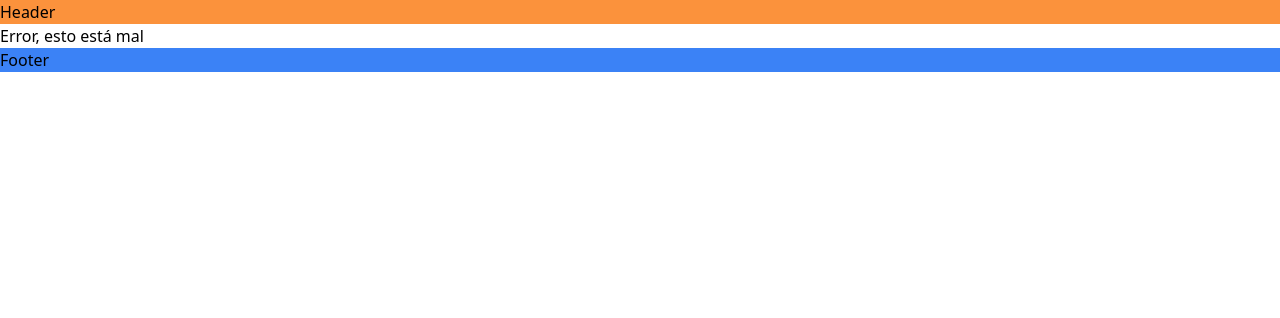
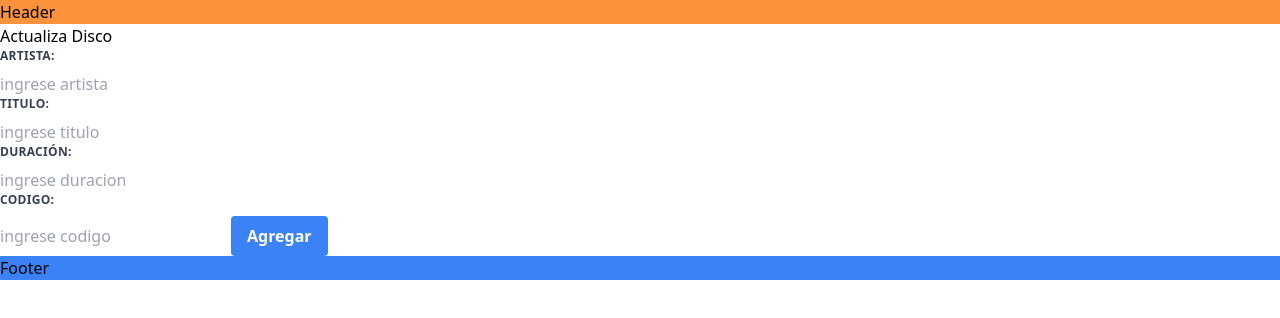
Before and after one commit to Joacomere/CrudDiscosFront, a React (Vite) app: page /actualiza-disco/1 in a window 1280 px wide. Shown: the top 318 px of the page. Built offline with nearby package versions, Linux system fonts and the light colour scheme; no server answers.

Commit message:
agregamos los botones y funciones actualizar y borrar disco

```diff
--- a/src/componentes/ComponenteDisco.jsx
+++ b/src/componentes/ComponenteDisco.jsx
@@ -1,15 +1,23 @@
-import React, { useState } from 'react'
-import {guardaDiscoServicio} from '../servicios/DiscoServicio'
-import { useNavigate } from 'react-router-dom'
+import React, { useState, useEffect } from 'react'
+import {traeDisco, guardaDiscoServicio, actualizaDisco} from '../servicios/DiscoServicio'
+import { useNavigate, useParams } from 'react-router-dom'
 
 export default function ComponenteDisco() {
 
     let classNameError ="shadow appearance-none border border-red-500 rounded py-2 px-3 text-gray-700 mb-3 leading-tight focus:outline-none focus:shadow-outline"
+
     const [artista, setArtista]=useState('')
+
     const [titulo, setTitulo]=useState('')
+
     const [duracion, setDuracion]=useState('')
+
     const [cod, setCodigo]=useState('')
+
     const navegador = useNavigate()
+
+    const {id} = useParams()
+
     const [errores,setErrores] = useState({
         artista:'',
         titulo: '',
@@ -17,18 +25,40 @@ export default function ComponenteDisco() {
         cod: ''
     })
 
+    useEffect (() => {
+        if(id){
+            traeDisco(id).then((respuesta)=> {
+                setArtista(respuesta.data.artista),
+                setTitulo(respuesta.data.titulo),
+                setDuracion(respuesta.data.duracion),
+                setCodigo(respuesta.data.cod)
+            }).catch(error => {
+                console.log(error);
+            })
+        }
+    }, [id])
 
-     function guardaDisco(e){
+     function guardaOActualizaDisco(e){
         e.preventDefault();
 
         if(validaFormulario()){
             const disco = {titulo,artista,cod,duracion}
             console.log(disco)
-
-            guardaDiscoServicio(disco).then((respuesta) =>{
-                console.log(respuesta.data);
-                navegador('/discos')
-            })
+            if(id){
+                actualizaDisco(disco, id).then((respuesta)=>{
+                    console.log(respuesta.data);
+                    navegador('/discos');
+                }).catch(error =>{
+                    console.log(error)
+                })
+            }else{
+                guardaDiscoServicio(disco).then((respuesta) =>{
+                    console.log(respuesta.data);
+                    navegador('/discos')
+                }).catch(error => {
+                    console.log(error);
+                })
+            }
         }
 
     }
@@ -70,10 +100,19 @@ export default function ComponenteDisco() {
 
         return valido
     }
+    function paginaTitulo(){
+        if(id){
+            return <h2>Actualiza Disco</h2>
+        }else{
+            return <h2>Agrega Disco</h2>
+        }
+    }
 
   return (
     <div>
-        <h2>Agregar Disco</h2>
+        {
+            paginaTitulo()
+        }
         <form>
             <label class="block uppercase tracking-wide text-gray-700 text-xs font-bold mb-2" for="grid-first-name">Artista:</label>
             <input type='text'
@@ -115,7 +154,7 @@ export default function ComponenteDisco() {
 
             </input>
             {errores.cod && <div className=''>{errores.cod}</div>}
-            <button class="bg-blue-500 hover:bg-blue-700 text-white font-bold py-2 px-4 rounded" onClick={guardaDisco}>Agregar</button>
+            <button class="bg-blue-500 hover:bg-blue-700 text-white font-bold py-2 px-4 rounded" onClick={guardaOActualizaDisco}>Agregar</button>
         </form>
     </div>
   )
--- a/src/componentes/ComponenteListaDiscos.jsx
+++ b/src/componentes/ComponenteListaDiscos.jsx
@@ -1,6 +1,6 @@
 import React,{useEffect} from 'react';
 import {useState} from 'react';
-import { listaDiscos } from "../servicios/DiscoServicio";
+import { borraDisco, listaDiscos } from "../servicios/DiscoServicio";
 import {useNavigate} from 'react-router-dom'
 
 const ComponenteListaDiscos = () => {
@@ -56,14 +56,30 @@ const ComponenteListaDiscos = () => {
     const navegador = useNavigate();
 
     useEffect(() => {
+        traeTodosLosDiscos()
+    }, [])
+
+    function traeTodosLosDiscos(){
         listaDiscos().then((respuesta) => {
             setDisco(respuesta.data);
         }).catch(error => {
             console.error(error)
         })
-    }, [])
+    }
     function agregarDisco(){
         navegador('/agrega-disco')
+    }
+    //Los acentos invertidos nos permiten agregar codigo dentro de una cadena de caracteres
+    function actualizaDisco(id){
+        navegador(`/actualiza-disco/${id}`)
+    }
+    function quitaDisco(id){
+        console.log(id);
+        borraDisco(id).then((respuesta) => {
+            traeTodosLosDiscos()
+        }).catch(error => {
+            console.log(error);
+        })
     }
 
   return (
@@ -78,6 +94,7 @@ const ComponenteListaDiscos = () => {
                     <th className='border border-slate-300'>Titulo</th>
                     <th className='border border-slate-300'>Duracion</th>
                     <th className='border border-slate-300'>Codigo</th>
+                    <th>Acciones</th>
                 </tr>
             </thead>
             <tbody>
@@ -90,6 +107,10 @@ const ComponenteListaDiscos = () => {
                             <td className='border border-slate-300'>{disco.titulo}</td>
                             <td className='border border-slate-300'>{disco.duracion}</td>
                             <td className='border border-slate-300'>{disco.cod}</td>
+                            <td>
+                                <button class="bg-green-500 hover:bg-red-700 text-white font-bold py-2 px-4 rounded-full" onClick={() => actualizaDisco(disco.id)}>Actualizar</button>
+                                <button class="bg-red-500 hover:bg-green-700 text-white font-bold py-2 px-4 rounded-full" onClick={() => quitaDisco(disco.id)}>Borrar</button>
+                            </td>
                         </tr>
                     )
                 }
--- a/src/main.jsx
+++ b/src/main.jsx
@@ -39,6 +39,11 @@ const router = createBrowserRouter([
     path: "/agrega-disco",
     element: <ComponenteDisco/>,
     errorElement: (<div> no se puede agregar</div>),
+  } ,
+  {
+    path: "/actualiza-disco/:id" ,/*Los : sirven para definirlo como ruta dinamica*/
+    element:<ComponenteDisco/>,
+    errorElement: (<div>no se puede editar</div>)
   }
 ]);
 
--- a/src/servicios/DiscoServicio.js
+++ b/src/servicios/DiscoServicio.js
@@ -4,3 +4,6 @@ const BASE_URL_REST_API ="http://localhost:8080/api/discos";
 
 export const listaDiscos = () => axios.get(BASE_URL_REST_API);
 export const guardaDiscoServicio = (disco) => axios.post(BASE_URL_REST_API, disco)
+export const traeDisco =(discoId) => axios.get(BASE_URL_REST_API + '/' + discoId)
+export const actualizaDisco =(disco, discoId) => axios.put(BASE_URL_REST_API + '/' + discoId, disco)
+export const borraDisco =(discoId) => axios.delete(BASE_URL_REST_API + '/' + discoId)
```
Also changed, not shown: src/assets/09cc9292a97b21ebac290ad80ae2abd3.jpg (added).
